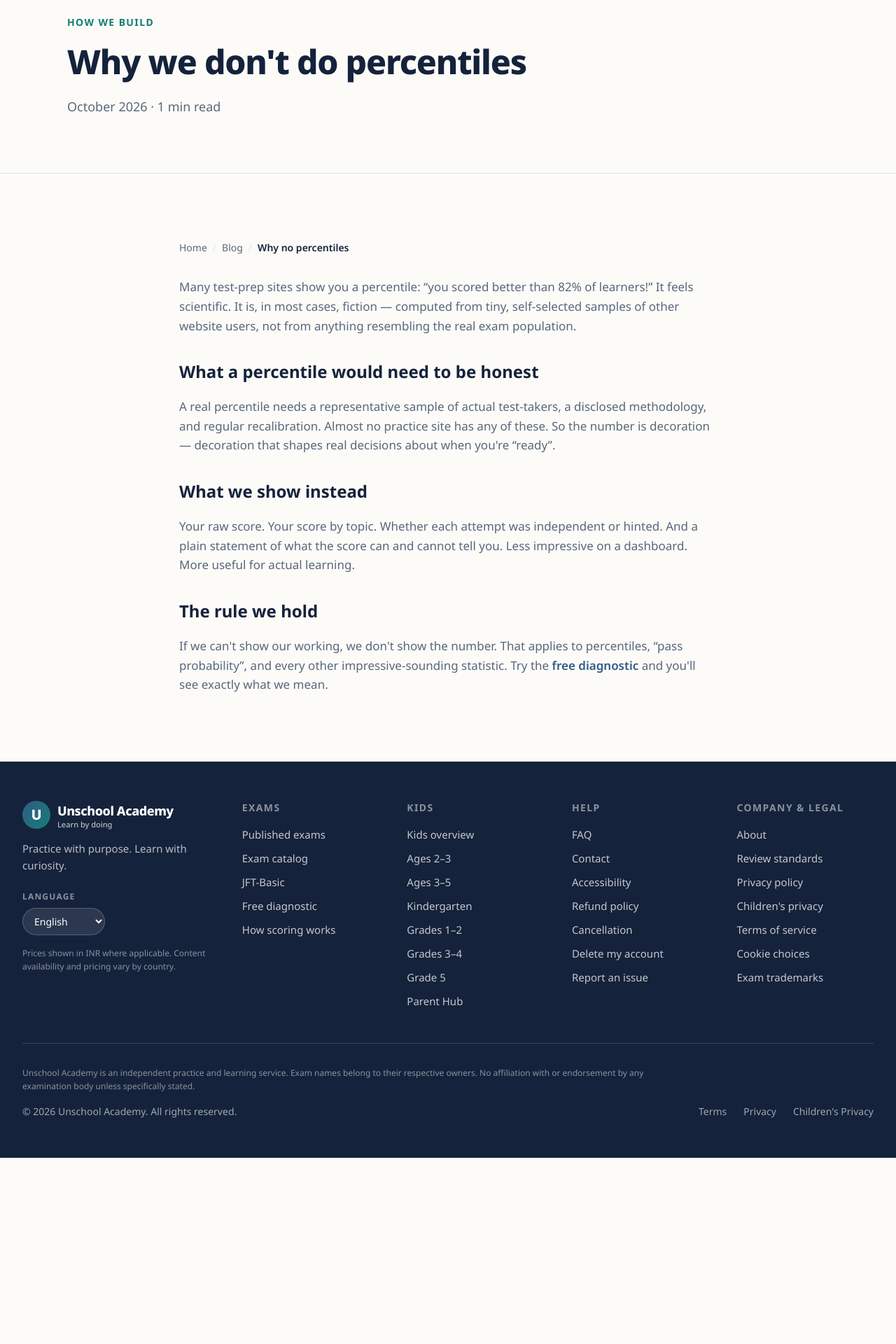
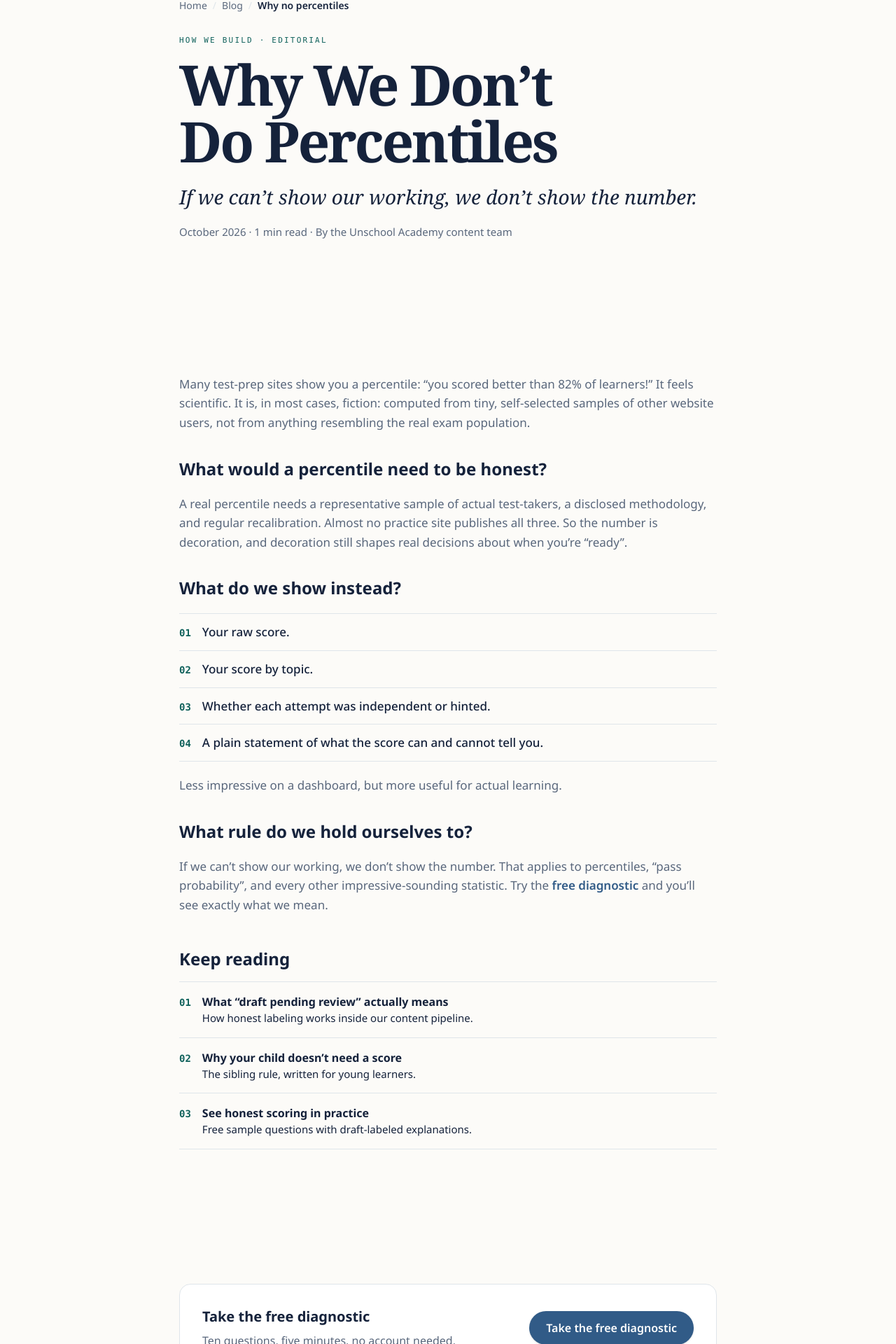
Before and after one commit to heidiwilson1233-Learning/unschool-academy, a Next.js app: page /blog/why-no-percentiles in a window 1280 px wide. Shown: the part 131-2051 px from the top of the page at 70% size. Before the commit the page ends 1785 px from the top, so only its background shows below. Built offline with nearby package versions, Linux system fonts and the light colour scheme.

Commit message:
Drive run 38: /blog/why-no-percentiles page-polish — authored masthead, metadata parity, keep-reading + diagnostic close

```diff
--- a/app/blog/page.tsx
+++ b/app/blog/page.tsx
@@ -40,7 +40,7 @@ const POSTS: {
   {
     slug: "why-no-percentiles",
     badge: "How we build",
-    title: "Why we don't do percentiles",
+    title: "Why We Don't Do Percentiles",
     excerptText:
       "A practice score of “top 12%” sounds impressive and means nothing. Here's what honest scoring looks like instead.",
     excerpt: (
--- /dev/null
+++ b/app/blog/why-no-percentiles/opengraph-image.tsx
@@ -0,0 +1,60 @@
+import { ImageResponse } from "next/og";
+
+export const size = { width: 1200, height: 630 };
+export const contentType = "image/png";
+
+export default function OgImage() {
+  return new ImageResponse(
+    (
+      <div
+        style={{
+          width: "100%",
+          height: "100%",
+          display: "flex",
+          flexDirection: "column",
+          justifyContent: "center",
+          padding: "80px",
+          background: "#fbf9f4",
+        }}
+      >
+        <div
+          style={{
+            fontSize: 22,
+            fontWeight: 700,
+            letterSpacing: "0.22em",
+            color: "#147d75",
+            marginBottom: 24,
+          }}
+        >
+          Unschool Academy · How we build
+        </div>
+        <div
+          style={{
+            fontSize: 84,
+            fontWeight: 800,
+            letterSpacing: "-0.03em",
+            lineHeight: 1.05,
+            color: "#15223b",
+          }}
+        >
+          A percentile
+        </div>
+        <div
+          style={{
+            fontSize: 84,
+            fontWeight: 800,
+            letterSpacing: "-0.03em",
+            lineHeight: 1.05,
+            color: "#15223b",
+          }}
+        >
+          you can&rsquo;t trust.
+        </div>
+        <div style={{ fontSize: 28, color: "#59677c", marginTop: 28 }}>
+          If we can&rsquo;t show our working, we don&rsquo;t show the number.
+        </div>
+      </div>
+    ),
+    size
+  );
+}
--- a/app/blog/why-no-percentiles/page.tsx
+++ b/app/blog/why-no-percentiles/page.tsx
@@ -1,28 +1,225 @@
 import type { Metadata } from "next";
-import { Section, Breadcrumbs, PageHero } from "@/components/ui";
+import Link from "next/link";
+import { Section, Breadcrumbs, Button } from "@/components/ui";
+
+/* Read time: ceil(visible words / 200). Currently ~180 visible words -> 1 min.
+   Keep app/blog/page.tsx's entry for this post in sync. */
+const READ_TIME = "1 min read";
+
+const TITLE = "Why We Don't Do Percentiles";
+const DESCRIPTION =
+  "A practice score of 'top 12%' sounds impressive and means nothing. How Unschool Academy scores honestly instead.";
 
 export const metadata: Metadata = {
-  title: "Why We Don't Do Percentiles",
-  description: "A practice score of 'top 12%' sounds impressive and means nothing. How Unschool Academy scores honestly instead.",
+  title: TITLE,
+  description: DESCRIPTION,
+  alternates: { canonical: "/blog/why-no-percentiles" },
+  openGraph: {
+    type: "article",
+    url: "/blog/why-no-percentiles",
+    title: TITLE,
+    description: DESCRIPTION,
+    publishedTime: "2026-10",
+  },
+  twitter: {
+    card: "summary_large_image",
+    title: TITLE,
+    description: "No percentiles, no pass-probability. What honest scoring looks like instead.",
+  },
 };
+
+const jsonLd = {
+  "@context": "https://schema.org",
+  "@graph": [
+    {
+      "@type": "BreadcrumbList",
+      itemListElement: [
+        { "@type": "ListItem", position: 1, name: "Home", item: "https://unschool.academy/" },
+        { "@type": "ListItem", position: 2, name: "Blog", item: "https://unschool.academy/blog" },
+        {
+          "@type": "ListItem",
+          position: 3,
+          name: "Why no percentiles",
+          item: "https://unschool.academy/blog/why-no-percentiles",
+        },
+      ],
+    },
+    {
+      "@type": "BlogPosting",
+      headline: TITLE,
+      datePublished: "2026-10",
+      inLanguage: "en",
+      author: { "@type": "Organization", name: "Unschool Academy content team" },
+      publisher: { "@type": "Organization", name: "Unschool Academy" },
+      mainEntityOfPage: "https://unschool.academy/blog/why-no-percentiles",
+    },
+  ],
+};
+
+const SHOWN_INSTEAD = [
+  "Your raw score.",
+  "Your score by topic.",
+  "Whether each attempt was independent or hinted.",
+  "A plain statement of what the score can and cannot tell you.",
+];
 
 export default function PercentilesPost() {
   return (
     <>
-      <PageHero eyebrow="How we build" title="Why we don't do percentiles" sub="October 2026 · 1 min read" />
+      <script
+        type="application/ld+json"
+        dangerouslySetInnerHTML={{ __html: JSON.stringify(jsonLd) }}
+      />
+
+      {/* Authored masthead — breadcrumbs above the h1, type as the hero. */}
+      <Section className="pt-10 md:pt-14 pb-2">
+        <div className="max-w-3xl mx-auto">
+          <Breadcrumbs
+            trail={[
+              { label: "Home", href: "/" },
+              { label: "Blog", href: "/blog" },
+              { label: "Why no percentiles" },
+            ]}
+          />
+          <p className="mt-6 text-[11px] font-mono uppercase tracking-[0.2em] text-academy-teal-dark">
+            How we build · Editorial
+          </p>
+          <h1 className="mt-3 font-display font-bold text-ink tracking-[-0.04em] text-balance text-[clamp(2.75rem,7vw,5rem)] leading-[1.02]">
+            Why We Don&rsquo;t Do Percentiles
+          </h1>
+          <p className="mt-5 font-display italic text-ink text-[clamp(1.25rem,3vw,1.75rem)] leading-snug text-balance">
+            If we can&rsquo;t show our working, we don&rsquo;t show the number.
+          </p>
+          <p className="mt-5 text-slate text-[15px]">
+            <time dateTime="2026-10">October 2026</time> · {READ_TIME} ·{" "}
+            <span>By the Unschool Academy content team</span>
+          </p>
+        </div>
+      </Section>
+
       <Section>
         <article className="max-w-3xl mx-auto">
-          <Breadcrumbs trail={[{ label: "Home", href: "/" }, { label: "Blog", href: "/blog" }, { label: "Why no percentiles" }]} />
           <div className="space-y-5 text-slate leading-relaxed text-[17px]">
-            <p>Many test-prep sites show you a percentile: “you scored better than 82% of learners!” It feels scientific. It is, in most cases, fiction — computed from tiny, self-selected samples of other website users, not from anything resembling the real exam population.</p>
-            <h2 className="text-2xl font-bold text-ink pt-4">What a percentile would need to be honest</h2>
-            <p>A real percentile needs a representative sample of actual test-takers, a disclosed methodology, and regular recalibration. Almost no practice site has any of these. So the number is decoration — decoration that shapes real decisions about when you're “ready”.</p>
-            <h2 className="text-2xl font-bold text-ink pt-4">What we show instead</h2>
-            <p>Your raw score. Your score by topic. Whether each attempt was independent or hinted. And a plain statement of what the score can and cannot tell you. Less impressive on a dashboard. More useful for actual learning.</p>
-            <h2 className="text-2xl font-bold text-ink pt-4">The rule we hold</h2>
-            <p>If we can't show our working, we don't show the number. That applies to percentiles, “pass probability”, and every other impressive-sounding statistic. Try the <a href="/exams/jft-basic/diagnostic" className="text-academy-blue font-semibold hover:underline">free diagnostic</a> and you'll see exactly what we mean.</p>
+            <p>
+              Many test-prep sites show you a percentile: &ldquo;you scored better than 82% of
+              learners!&rdquo; It feels scientific. It is, in most cases, fiction: computed from
+              tiny, self-selected samples of other website users, not from anything resembling
+              the real exam population.
+            </p>
+
+            <h2 className="text-2xl font-bold text-ink pt-4">
+              What would a percentile need to be honest?
+            </h2>
+            <p>
+              A real percentile needs a representative sample of actual test-takers, a disclosed
+              methodology, and regular recalibration. Almost no practice site publishes all
+              three. So the number is decoration, and decoration still shapes real decisions
+              about when you&rsquo;re &ldquo;ready&rdquo;.
+            </p>
+
+            <h2 className="text-2xl font-bold text-ink pt-4">What do we show instead?</h2>
+            <ul className="border-t border-border">
+              {SHOWN_INSTEAD.map((item, i) => (
+                <li
+                  key={item}
+                  className="flex items-baseline gap-4 border-b border-border py-3"
+                >
+                  <span className="font-mono text-sm font-bold text-academy-teal-dark">
+                    {String(i + 1).padStart(2, "0")}
+                  </span>
+                  <span className="text-ink font-medium">{item}</span>
+                </li>
+              ))}
+            </ul>
+            <p>
+              Less impressive on a dashboard, but more useful for actual learning.
+            </p>
+
+            <h2 className="text-2xl font-bold text-ink pt-4">
+              What rule do we hold ourselves to?
+            </h2>
+            <p>
+              If we can&rsquo;t show our working, we don&rsquo;t show the number. That applies to
+              percentiles, &ldquo;pass probability&rdquo;, and every other impressive-sounding
+              statistic. Try the{" "}
+              <Link
+                href="/exams/jft-basic/diagnostic"
+                className="text-academy-blue font-semibold hover:underline"
+              >
+                free diagnostic
+              </Link>{" "}
+              and you&rsquo;ll see exactly what we mean.
+            </p>
           </div>
+
+          {/* Discovery: real relationships, editorial rows. */}
+          <nav aria-label="More to read" className="mt-12">
+            <h2 className="text-2xl font-bold text-ink">Keep reading</h2>
+            <ul className="mt-4 border-t border-border">
+              <li className="border-b border-border">
+                <Link
+                  href="/blog/draft-pending-review"
+                  className="group flex items-baseline gap-4 py-4"
+                >
+                  <span className="font-mono text-sm font-bold text-academy-teal-dark">01</span>
+                  <span>
+                    <span className="block font-bold text-ink group-hover:underline">
+                      What &ldquo;draft pending review&rdquo; actually means
+                    </span>
+                    <span className="block text-[15px]">
+                      How honest labeling works inside our content pipeline.
+                    </span>
+                  </span>
+                </Link>
+              </li>
+              <li className="border-b border-border">
+                <Link
+                  href="/blog/why-no-scores-kids"
+                  className="group flex items-baseline gap-4 py-4"
+                >
+                  <span className="font-mono text-sm font-bold text-academy-teal-dark">02</span>
+                  <span>
+                    <span className="block font-bold text-ink group-hover:underline">
+                      Why your child doesn&rsquo;t need a score
+                    </span>
+                    <span className="block text-[15px]">
+                      The sibling rule, written for young learners.
+                    </span>
+                  </span>
+                </Link>
+              </li>
+              <li className="border-b border-border">
+                <Link href="/free-practice" className="group flex items-baseline gap-4 py-4">
+                  <span className="font-mono text-sm font-bold text-academy-teal-dark">03</span>
+                  <span>
+                    <span className="block font-bold text-ink group-hover:underline">
+                      See honest scoring in practice
+                    </span>
+                    <span className="block text-[15px]">
+                      Free sample questions with draft-labeled explanations.
+                    </span>
+                  </span>
+                </Link>
+              </li>
+            </ul>
+          </nav>
         </article>
+      </Section>
+
+      {/* Frictionless close: the diagnostic is the canonical zero-friction entry —
+          one close, one destination (sibling-post convention). */}
+      <Section>
+        <div className="max-w-3xl mx-auto rounded-2xl border border-border bg-paper p-6 md:p-8 flex flex-col md:flex-row md:items-center gap-5">
+          <div className="flex-1">
+            <h2 className="text-xl font-bold text-ink">Take the free diagnostic</h2>
+            <p className="mt-2 text-slate text-[16px]">
+              Ten questions, five minutes, no account needed.
+            </p>
+          </div>
+          <Button href="/exams/jft-basic/diagnostic" className="shrink-0">
+            Take the free diagnostic
+          </Button>
+        </div>
       </Section>
     </>
   );
```
